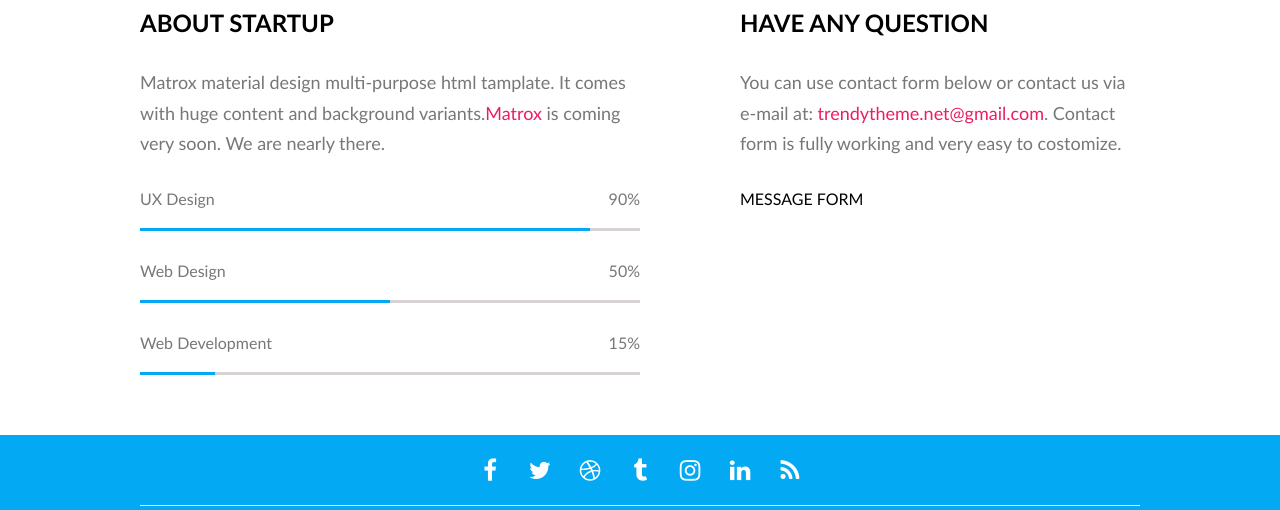
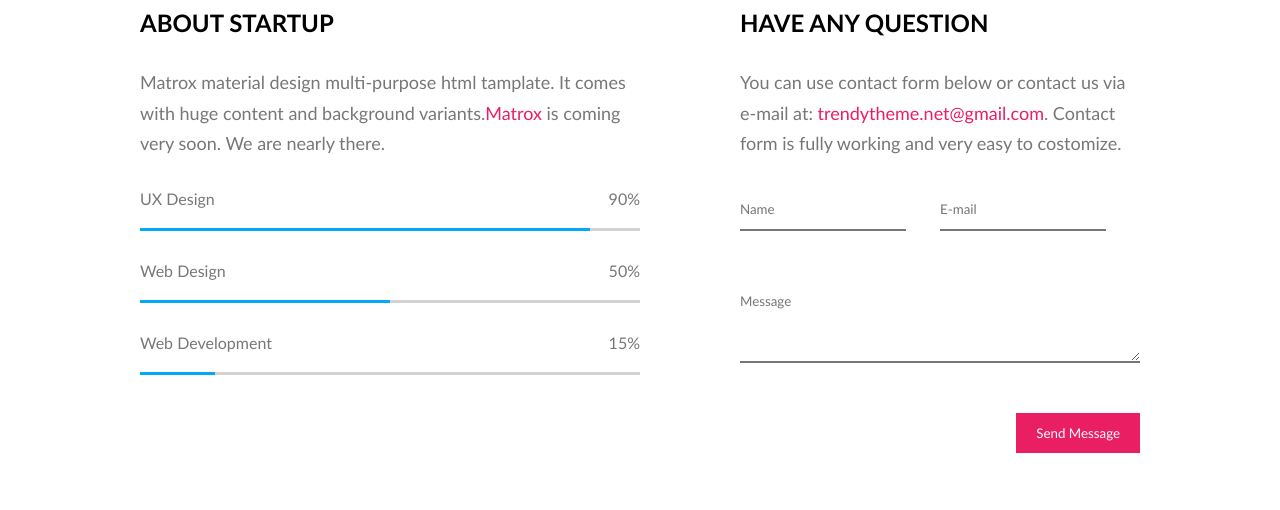
Before and after one commit to donkup/12-coming-soon, a website with bundled scripts: page index.html in a window 1280 px wide. Shown: the part 852-1362 px from the top of the page. Built offline with nearby package versions, Linux system fonts and the light colour scheme; files whose address does not match are found by name.

Commit message:
form css

```diff
--- a/css/base/layout.css
+++ b/css/base/layout.css
@@ -30,9 +30,9 @@
 .bottom-links > div::after {
   display: inline-block;
   content: '';
-  width: 4px;
+  width: 2px;
   height: 15px;
-  background-color: red;
+  background-color: #fff;
   position: absolute;
   left: -10px;
   top: 50%;
--- a/css/components/button.css
+++ b/css/components/button.css
@@ -0,0 +1,10 @@
+button {
+  padding: 0 20px;
+  color: #fff;
+  margin-top: 50px;
+  display: inline-block;
+  float: right;
+  background-color: var(--color-secondary);
+  line-height: 40px;
+  border: none;
+}
--- a/css/components/form.css
+++ b/css/components/form.css
@@ -0,0 +1,20 @@
+form {
+  display: inline-block;
+  width: 100%;
+  flex-direction: column;
+  gap: 5px;
+  color: var(--color-grey);
+}
+form > input {
+  margin-right: 30px;
+  line-height: 40px;
+  border: none;
+  border-bottom: 2px solid var(--color-grey);
+}
+form > textarea {
+  margin-top: 50px;
+  width: 100%;
+  line-height: 40px;
+  border: none;
+  border-bottom: 2px solid var(--color-grey);
+}
--- a/index.html
+++ b/index.html
@@ -70,7 +70,10 @@
                 <h2 class="section-title">Have any question</h2>
                 <p class="section-description">You can use contact form below or contact us via e-mail at: <a href="trendytheme.net@gmail.com">trendytheme.net@gmail.com</a>. Contact form is fully working and very easy to costomize.</p>
                 <form>
-                    MESSAGE FORM
+                    <input id="name" type="text" placeholder="Name" required>
+                    <input id="e-mail" type="email" placeholder="E-mail" required>
+                    <textarea placeholder="Message"></textarea>
+                    <button type="submit">Send Message</button>
                 </form>
             </div>
         </div>
```
